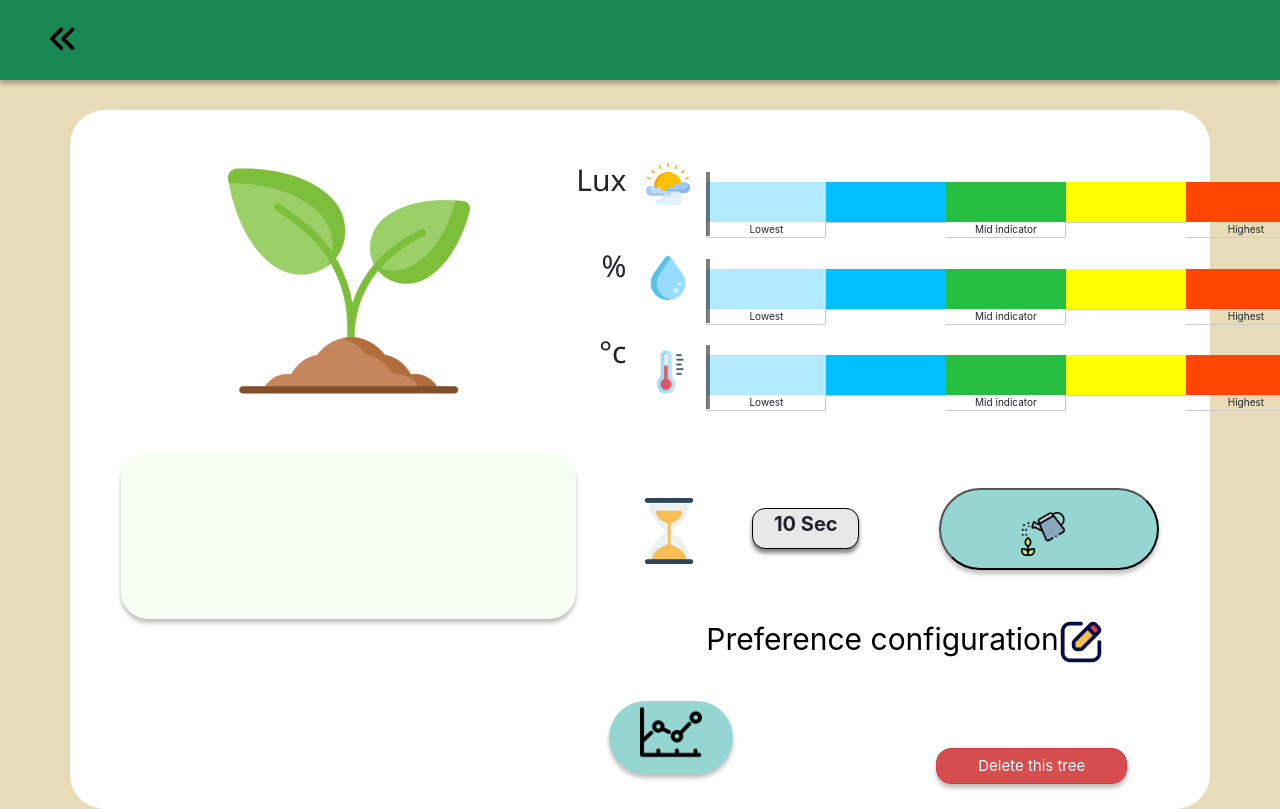
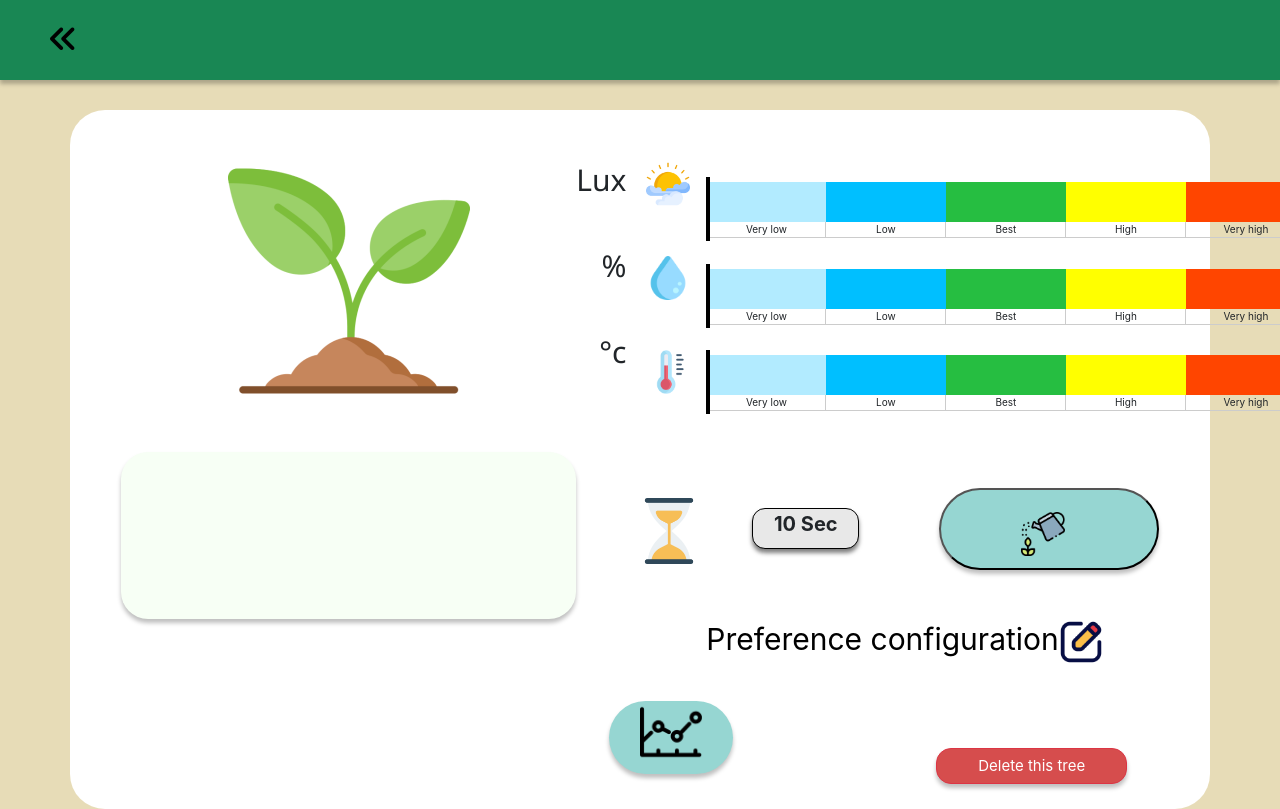
Before and after one commit to Exceed-Group6/WateringSystem-frontend, a React (Create React App) app: page /detail in a window 1280 px wide. Shown: the top 809 px of the page. Built offline with nearby package versions, Linux system fonts and the light colour scheme; no server answers.

Commit message:
Update  styling sengmented bar

```diff
--- a/src/components/segmentedbar/Segmentedbar.js
+++ b/src/components/segmentedbar/Segmentedbar.js
@@ -8,7 +8,8 @@ const Segmentedbar = ({ percentage }) => {
     position: "absolute",
     top: "0",
     left: `${percentage}%`,
-    opacity: "0.5",
+    opacity: "1",
+    margin: "5px 0 0 0",
   };
   return (
     <div>
@@ -29,11 +30,11 @@ const Segmentedbar = ({ percentage }) => {
         </div>
 
         <div id='bar-labels'>
-          <span class='seg1-label'>Lowest</span>
-          <span class='seg2-label'></span>
-          <span class='seg3-label'>Mid indicator</span>
-          <span class='seg4-label'></span>
-          <span class='seg5-label'>Highest</span>
+          <span class='seg1-label'>Very low</span>
+          <span class='seg2-label'>Low</span>
+          <span class='seg3-label'>Best</span>
+          <span class='seg4-label'>High</span>
+          <span class='seg5-label'>Very high</span>
         </div>
 
         <div id='score' style={myStyle} />
```
